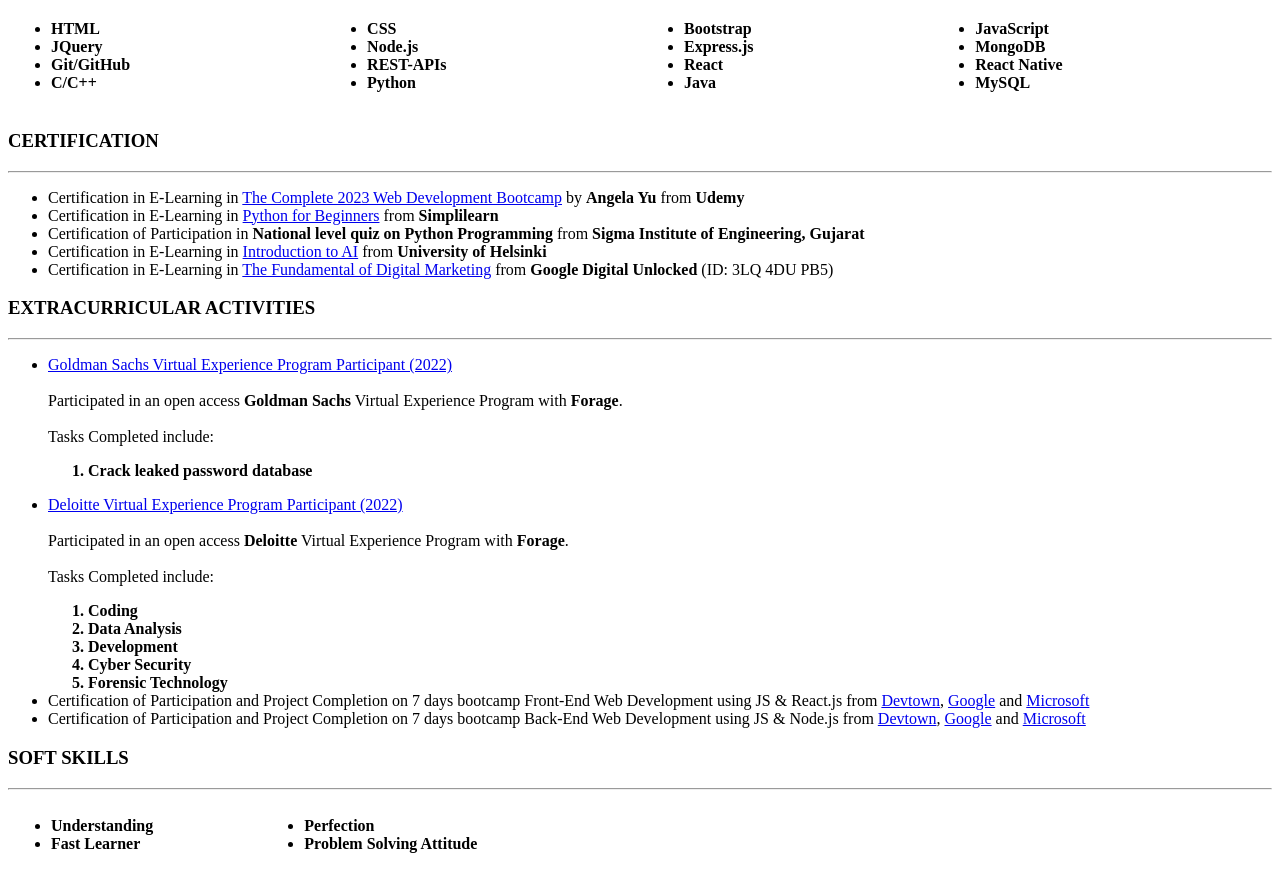
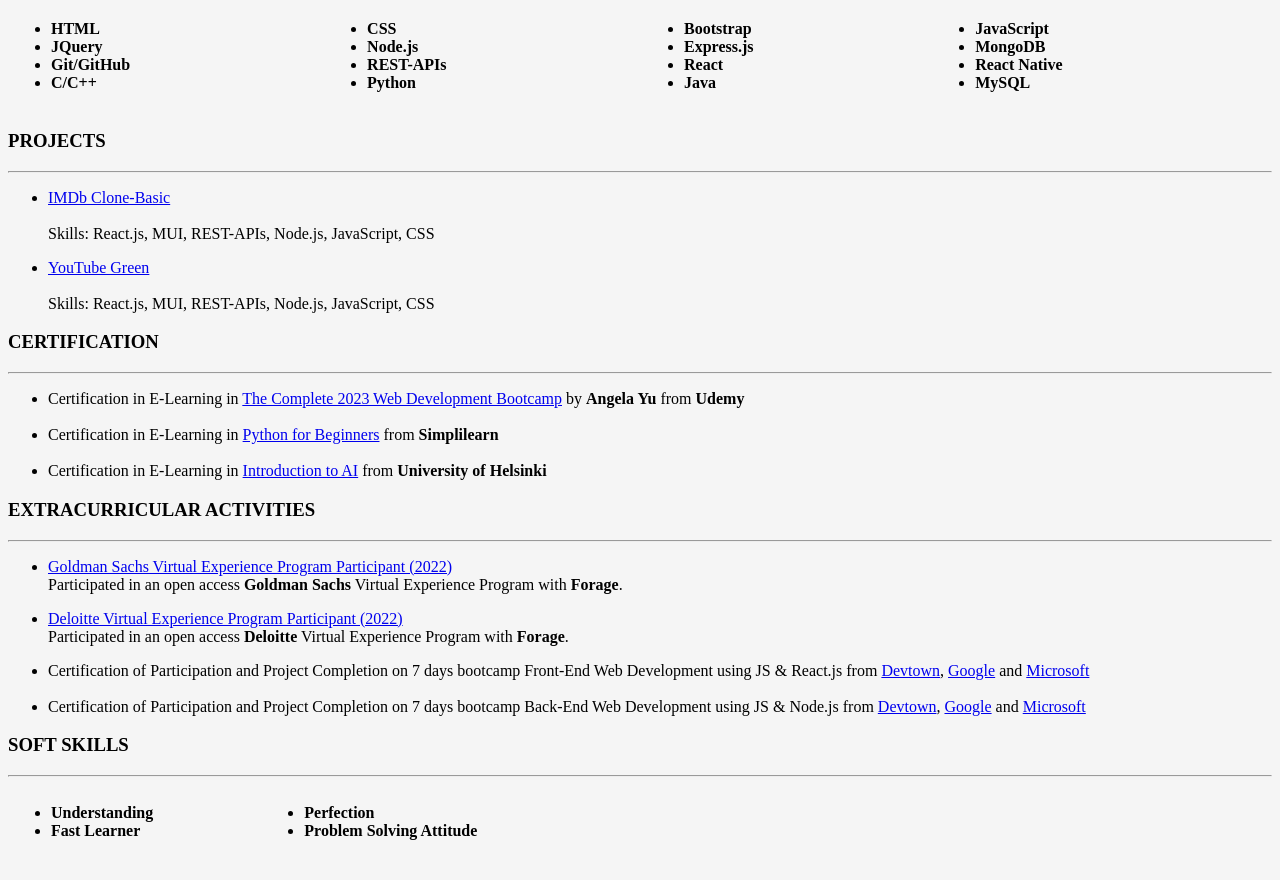
Before and after one commit to 13Nikhilgupta/CV, a plain HTML site: page index.html in a window 1280 px wide. Shown: the part 715-1595 px from the top of the page. Drawn offline with Linux system fonts and the light colour scheme.

Commit message:
added project section and few changes

```diff
--- a/index.html
+++ b/index.html
@@ -1,11 +1,13 @@
 <!DOCTYPE html>
 <html lang="en">
+
 <head>
-  <meta charset="UTF-8"/>
+  <meta charset="UTF-8" />
   <title>Nikhil Gupta</title>
   <link rel="icon" href="img/img2.png">
 </head>
-<body>
+
+<body style="background-color: #f5f5f5;">
   <h1>Nikhil Gupta</h1>
   <table width="50%" cellspacing="20">
     <tr>
@@ -20,7 +22,8 @@
   </table>
   <h3>PROFILE INFO.</h3>
   <hr>
-<p>Seeking for favourable career opportunities that would assist me in gaining greater practical excellence in the IT and software industry and
+  <p>Seeking for favourable career opportunities that would assist me in gaining greater practical excellence in the IT
+    and software industry and
     where I can put my analytical and technical skills to contribute to the growth of the organization.</p>
   <h3>EDUCATION</h3>
   <hr>
@@ -28,31 +31,37 @@ where I can put my analytical and technical skills to contribute to the growth o
     <tr>
       <td>
         <p>C.S.J.M. University<br>
-  <strong>Bachelor of Computer Applications</strong></p>
+          <strong>Bachelor of Computer Applications</strong>
+        </p>
       </td>
       <td>
         <p>2020- 2023<br>
-<strong>Aggregate 82%</strong></p>
+          <strong>Aggregate 82%</strong>
+        </p>
       </td>
     </tr>
     <tr>
       <td>
         <p>Takshila Int. Edu. Centre<br>
-<strong>Intermediate</strong></p>
+          <strong>Intermediate</strong>
+        </p>
       </td>
       <td>
         <p>2016- 2018<br>
-<strong>Aggregate 90%</strong></p>
+          <strong>Aggregate 90%</strong>
+        </p>
       </td>
     </tr>
     <tr>
       <td>
         <p>Takshila Int. Edu. Centre<br>
-<strong>High School</strong></p>
+          <strong>High School</strong>
+        </p>
       </td>
       <td>
         <p>2014- 2016<br>
-<strong>Aggregate 95%</strong></p>
+          <strong>Aggregate 95%</strong>
+        </p>
       </td>
     </tr>
   </table>
@@ -63,67 +72,109 @@ where I can put my analytical and technical skills to contribute to the growth o
       <td>
         <strong>
           <ul>
-<li>HTML</li><li>JQuery</li><li>Git/GitHub</li><li>C/C++</li>
+            <li>HTML</li>
+            <li>JQuery</li>
+            <li>Git/GitHub</li>
+            <li>C/C++</li>
           </ul>
         </strong>
       </td>
       <td>
         <strong>
           <ul>
-<li>CSS</li><li>Node.js</li><li>REST-APIs</li><li>Python</li>
+            <li>CSS</li>
+            <li>Node.js</li>
+            <li>REST-APIs</li>
+            <li>Python</li>
           </ul>
         </strong>
       </td>
       <td>
         <strong>
           <ul>
-<li>Bootstrap</li><li>Express.js</li><li>React</li><li>Java</li>
+            <li>Bootstrap</li>
+            <li>Express.js</li>
+            <li>React</li>
+            <li>Java</li>
           </ul>
         </strong>
       </td>
       <td>
         <strong>
           <ul>
-<li>JavaScript</li><li>MongoDB</li><li>React Native</li><li>MySQL</li>
+            <li>JavaScript</li>
+            <li>MongoDB</li>
+            <li>React Native</li>
+            <li>MySQL</li>
           </ul>
         </strong>
       </td>
     </tr>
   </table>
+  <h3>PROJECTS</h3>
+  <hr>
+  <ul>
+    <li>
+      <p><a href="https://imdb-basic.netlify.app/imbd-clone">
+          IMDb Clone-Basic</a>
+        <br><br>
+        Skills: React.js, MUI, REST-APIs, Node.js, JavaScript, CSS
+      </p>
+    </li>
+    <li>
+      <p><a href="https://youtube-green.netlify.app/youtube-g">
+          YouTube Green</a>
+        <br><br>
+        Skills: React.js, MUI, REST-APIs, Node.js, JavaScript, CSS
+      </p>
+    </li>
+  </ul>
   <h3>CERTIFICATION</h3>
   <hr>
   <ul>
-<li>Certification in E-Learning in <a href="https://www.udemy.com/certificate/UC-c0a9e1f3-841e-41bd-b356-1a217aebc3c7">The Complete 2023 Web Development Bootcamp</a> by <strong>Angela Yu</strong> from <strong>Udemy</strong></li>
-<li>Certification in E-Learning in <a href="https://simpli.app.link/o7kh7Flnjrb">Python for Beginners</a> from <strong>Simplilearn</strong></li>
-<li>Certification of Participation in <strong>National level quiz on Python Programming</strong> from <strong>Sigma Institute of Engineering, Gujarat</strong></li>
-<li>Certification in E-Learning in <a href="https://certificates.mooc.fi/validate/xvzwj4fzb1">Introduction to AI</a> from <strong>University of Helsinki</strong></li>
-<li>Certification in E-Learning in <a href="https://learndigital.withgoogle.com/digitalunlocked/validate-certificate-code">The Fundamental of Digital Marketing</a> from <strong>Google Digital Unlocked</strong> (ID: 3LQ 4DU PB5)</li>
+    <li>Certification in E-Learning in <a
+        href="https://www.udemy.com/certificate/UC-c0a9e1f3-841e-41bd-b356-1a217aebc3c7">The Complete 2023 Web
+        Development Bootcamp</a> by <strong>Angela Yu</strong> from <strong>Udemy</strong></li>
+    <br>
+    <li>Certification in E-Learning in <a href="https://simpli.app.link/o7kh7Flnjrb">Python for Beginners</a> from
+      <strong>Simplilearn</strong>
+    </li>
+    <br>
+    <li>Certification in E-Learning in <a href="https://certificates.mooc.fi/validate/xvzwj4fzb1">Introduction to AI</a>
+      from <strong>University of Helsinki</strong></li>
   </ul>
   <h3>EXTRACURRICULAR ACTIVITIES</h3>
   <hr>
   <ul>
-<li><p><a href="https://forage-uploads-prod.s3.amazonaws.com/completion-certificates/Goldman%20Sachs/NPdeQ43o8P9HJmJzg_Goldman%20Sachs_6sS2MGXoCk4C96GYw_1669889263307_completion_certificate.pdf">Goldman Sachs Virtual Experience Program Participant (2022)</a><br><br>
-
-  Participated in an open access <strong>Goldman Sachs</strong> Virtual Experience Program with <strong>Forage</strong>.<br><br>
-
-  Tasks Completed include:</p>
-  <ol><strong><li>Crack leaked password database</li></strong></ol></li>
-<li><p><a href="https://forage-uploads-prod.s3.amazonaws.com/completion-certificates/Deloitte%20Australia/YPWCiGNTkr6QxcpEu_Deloitte%20Australia_6sS2MGXoCk4C96GYw_1671536715545_completion_certificate.pdf">Deloitte Virtual Experience Program Participant (2022)</a><br><br>
-
-  Participated in an open access <strong>Deloitte</strong> Virtual Experience Program with <strong>Forage</strong>.<br><br>
-
-  Tasks Completed include:</p>
-  <strong><ol>
-<li>Coding</li>
-<li>Data Analysis</li>
-<li>Development</li>
-<li>Cyber Security</li>
-<li>Forensic Technology</li>
-</ol></strong></li>
-<li>Certification of Participation and Project Completion on 7 days bootcamp Front-End Web Development using JS & React.js from
-  <a href="https://cert.devtown.in/verify/2vAE2a">Devtown</a>, <a href="https://cert.devtown.in/verify/1rk9RA">Google</a> and <a href="https://cert.devtown.in/verify/ZaGgj1">Microsoft</a></li>
-<li>Certification of Participation and Project Completion on 7 days bootcamp Back-End Web Development using JS & Node.js from
-  <a href="https://cert.devtown.in/verify/Z2n6hdy">Devtown</a>, <a href="https://cert.devtown.in/verify/Z1way4Q">Google</a> and <a href="https://cert.devtown.in/verify/12RY7E">Microsoft</a></li>
+    <li>
+      <p><a
+          href="https://forage-uploads-prod.s3.amazonaws.com/completion-certificates/Goldman%20Sachs/NPdeQ43o8P9HJmJzg_Goldman%20Sachs_6sS2MGXoCk4C96GYw_1669889263307_completion_certificate.pdf">Goldman
+          Sachs Virtual Experience Program Participant (2022)</a><br>
+        Participated in an open access <strong>Goldman Sachs</strong> Virtual Experience Program with
+        <strong>Forage</strong>.
+      </p>
+    </li>
+    <li>
+      <p><a
+          href="https://forage-uploads-prod.s3.amazonaws.com/completion-certificates/Deloitte%20Australia/YPWCiGNTkr6QxcpEu_Deloitte%20Australia_6sS2MGXoCk4C96GYw_1671536715545_completion_certificate.pdf">Deloitte
+          Virtual Experience Program Participant (2022)</a><br>
+        Participated in an open access <strong>Deloitte</strong> Virtual Experience Program with
+        <strong>Forage</strong>.
+      </p>
+    </li>
+    <li>Certification of Participation and Project Completion on 7 days bootcamp Front-End Web Development using JS &
+      React.js from
+      <a href="https://cert.devtown.in/verify/2vAE2a">Devtown</a>, <a
+        href="https://cert.devtown.in/verify/1rk9RA">Google</a> and <a
+        href="https://cert.devtown.in/verify/ZaGgj1">Microsoft</a>
+    </li>
+    <br>
+    <li>Certification of Participation and Project Completion on 7 days bootcamp Back-End Web Development using JS &
+      Node.js from
+      <a href="https://cert.devtown.in/verify/Z2n6hdy">Devtown</a>, <a
+        href="https://cert.devtown.in/verify/Z1way4Q">Google</a> and <a
+        href="https://cert.devtown.in/verify/12RY7E">Microsoft</a>
+    </li>
   </ul>
   <h3>SOFT SKILLS</h3>
   <hr>
@@ -132,18 +183,21 @@ where I can put my analytical and technical skills to contribute to the growth o
       <td>
         <strong>
           <ul>
-<li>Understanding</li><li>Fast Learner</li>
+            <li>Understanding</li>
+            <li>Fast Learner</li>
           </ul>
         </strong>
       </td>
       <td>
         <strong>
           <ul>
-<li>Perfection</li><li>Problem Solving Attitude</li>
+            <li>Perfection</li>
+            <li>Problem Solving Attitude</li>
           </ul>
         </strong>
       </td>
     </tr>
   </table>
 </body>
+
 </html>
```
Lines whose indentation alone changed are shown as unchanged.
